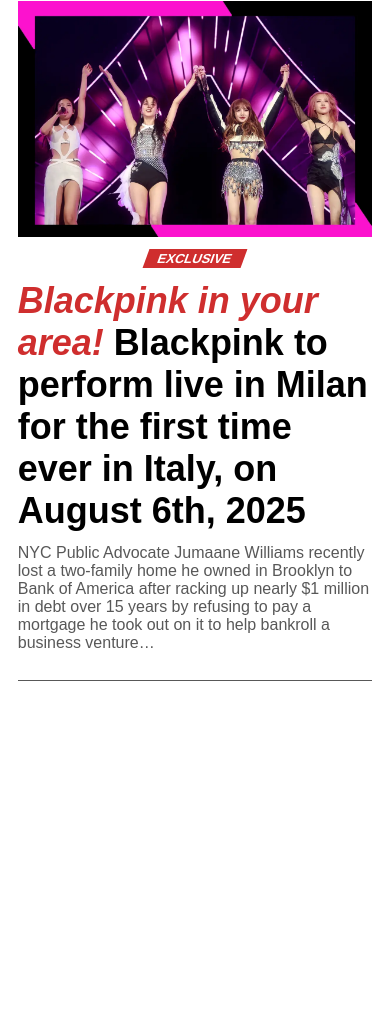
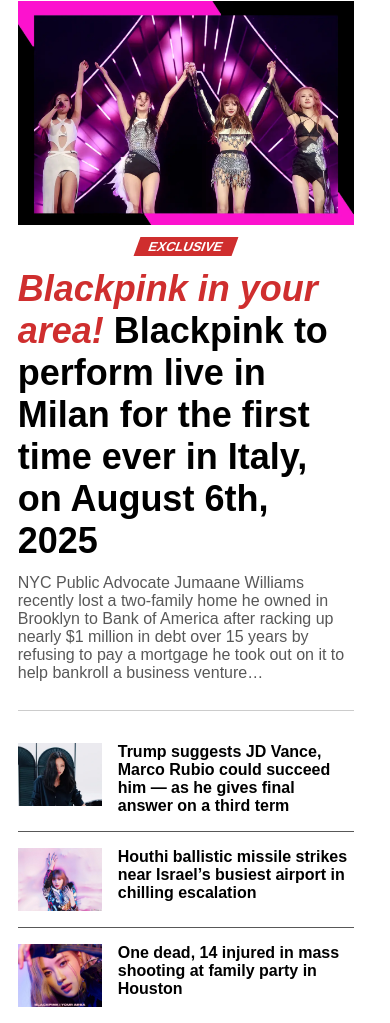
Before and after one commit to NickTheFreak97/NYPost, a plain HTML site: page index.html in a window 390 px wide. Shown: the part 452-1475 px from the top of the page. Before the commit the page ends 1149 px from the top, so only its background shows below. Drawn offline with Linux system fonts and the light colour scheme.

Commit message:
Added example of first type of articles grouping

```diff
--- a/index.html
+++ b/index.html
@@ -5,7 +5,7 @@
         <meta name="viewport" content="width=device-width, initial-scale=1" />
         <link rel="stylesheet" href="Styles/nav.css" />
         <link rel="stylesheet" href="Styles/main.css" />
-
+        <link rel="stylesheet" href="Styles/articles-group.css" />
         <link href="https://fonts.googleapis.com/icon?family=Material+Icons" rel="stylesheet">
     </head>
     <body>
@@ -68,6 +68,7 @@
                     BREAKING NEWS
                 </div>
             </header>
+            <section>
                 <article>
                     <header class="article-title">Blackpink World Tour 2025</header>
                     <img src="assets/images/placeholder.blackpink.webp" alt="a placeholder"/>
@@ -86,6 +87,29 @@
                     <div class="separator"></div>
                 </article>
 
+                <article>
+                    <ul class="grouped-article-container">
+                        <li class="grouped-article">
+                            <img src="assets/images/placeholder.jennie.webp" alt="a placeholder"/>
+                            <div class="grouped-article-title">
+                                Trump suggests JD Vance, Marco Rubio could succeed him — as he gives final answer on a third term
+                            </div>
+                        </li>
+                        <li class="grouped-article">
+                            <img src="assets/images/placeholder.lalisa.jpg" alt="a placeholder"/>
+                            <div class="grouped-article-title">
+                                Houthi ballistic missile strikes near Israel’s busiest airport in chilling escalation
+                            </div>
+                        </li>
+                        <li class="grouped-article">
+                            <img src="assets/images/placeholer.rose.jpg" alt="a placeholder"/>
+                            <div class="grouped-article-title">
+                                One dead, 14 injured in mass shooting at family party in Houston
+                            </div>
+                        </li>
+                    </ul>
+                </article>
+            </section>
         <aside>
 
         </aside>
--- /dev/null
+++ b/styles/articles-group.css
@@ -0,0 +1,68 @@
+.grouped-article-container, .grouped-article-container .grouped-article {
+    display: flex;
+    flex-direction: row;
+    justify-content: center;
+    align-items: flex-start;
+    width: 100%;
+}
+
+.grouped-article-container {
+    margin: 1rem 0;
+}
+
+.grouped-article-container .grouped-article {
+    display: inline-flex;
+    flex-direction: column;
+    flex: 1;
+    padding: 0 2rem;
+    box-sizing: border-box;
+    justify-content: flex-start;
+}
+
+.grouped-article-container .grouped-article:not(:last-child) {
+    border-right: 1px solid #585858;
+}
+
+.grouped-article-container .grouped-article-title {
+    padding-top: 1rem;
+    font-weight: 600;
+}
+
+@media only screen and (min-width : 1025px) {
+
+}
+
+@media only screen and (min-width: 769px) and (max-width : 1024px) {
+
+
+}
+
+
+@media only screen and (max-width : 768px) {
+    .grouped-article-container {
+        flex-direction: column;
+    }
+
+    .grouped-article-container .grouped-article {
+        flex-direction: row;
+        padding: 1rem 0;
+    }
+
+    .grouped-article-container .grouped-article img {
+        max-width: 25%;
+    }
+
+    .grouped-article-container {
+        margin: 0;
+    }
+
+    .grouped-article-container .grouped-article-title {
+        padding-top: 0;
+        padding-left: 1rem;
+    }
+
+    .grouped-article-container .grouped-article:not(:last-child) {
+        border-right: none;
+        border-bottom: 1px solid #585858;
+    }
+}
--- a/styles/main.css
+++ b/styles/main.css
@@ -14,7 +14,7 @@ main {
 }
 
 .fill {
-    flex: 0 0 100%; /* flex-grow, flex-shrink, flex-basis */
+    flex: 0 0 100%;
 }
 
 aside {
@@ -25,8 +25,14 @@ aside {
     background: orchid;
 }
 
+main section {
+    width: 75%;
+    flex-shrink: 0;
+    flex-grow: 0;
+}
+
 article {
-    width: 75%;
+    width: 100%;
     flex-shrink: 0;
     flex-grow: 0;
     display: flex;
@@ -114,7 +120,7 @@ em {
 .separator {
     width: 100%;
     height: 1px;
-    background-color: #585858;
+    background-color: #CCC;
     margin: 1rem 0;
 }
 
@@ -142,9 +148,10 @@ em {
         justify-content: center;
     }
 
-    article {
+    main section {
         width: 95%;
     }
+
 
     aside {
         display: none;
@@ -164,7 +171,7 @@ em {
         justify-content: center;
     }
 
-    article {
+    main section {
         width: 95%;
     }
 
@@ -186,6 +193,10 @@ em {
         justify-content: center;
     }
 
+    main section {
+        width: 95%;
+    }
+
     article {
         width: 95%;
     }
```
Also changed, not shown: assets/images/placeholder.jennie.webp (added), assets/images/placeholder.lalisa.jpg (added), assets/images/placeholer.rose.jpg (added), 2 other files. Lines whose indentation alone changed are shown as unchanged.
